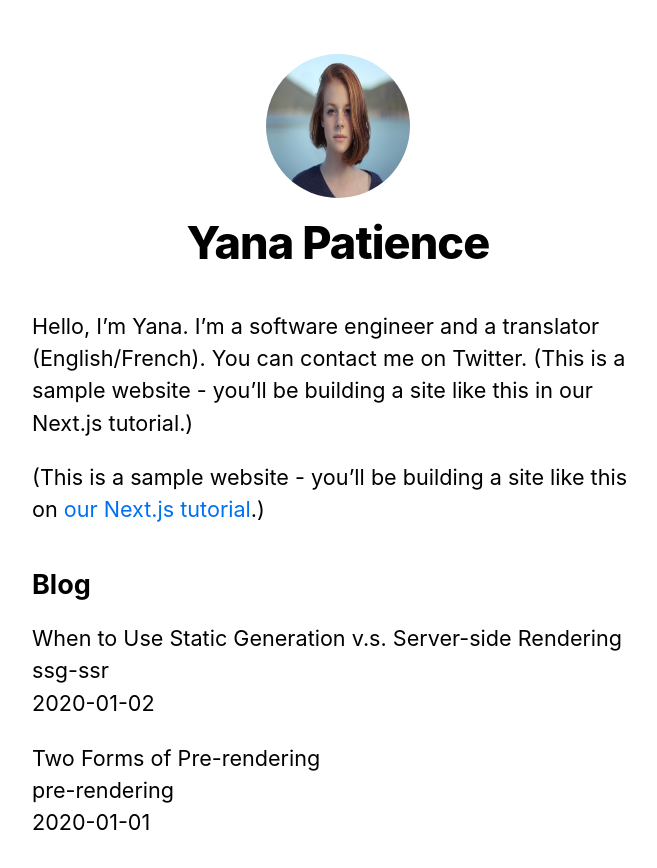
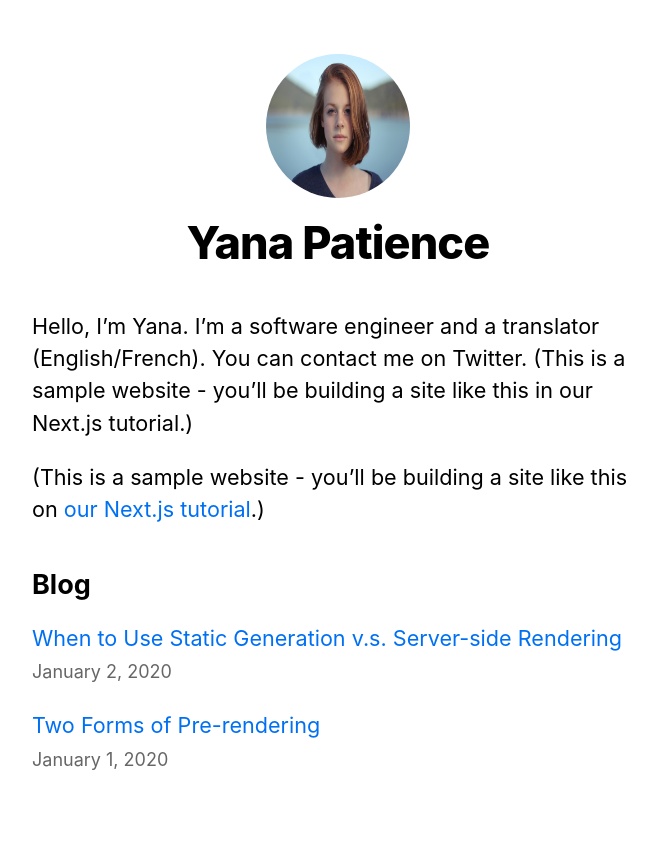
Before and after one commit to Bluette1/nextjs-blog, a Next.js app: page / in a window 1280 px wide. Shown: the top 868 px of the page, without its empty margins (302-959 px from the left). Built offline with nearby package versions, Linux system fonts and the light colour scheme.

Commit message:
Finish up `index.js`, add `API` route

```diff
--- /dev/null
+++ b/pages/api/hello.js
@@ -0,0 +1,3 @@
+export default function handler(req, res) {
+  res.status(200).json({ text: 'Hello' })
+}
--- a/pages/index.js
+++ b/pages/index.js
@@ -1,16 +1,18 @@
-import Head from 'next/head'
-import Layout, { siteTitle } from '../components/layout'
-import utilStyles from '../styles/utils.module.css'
+import Head from "next/head";
+import Layout, { siteTitle } from "../components/layout";
+import utilStyles from "../styles/utils.module.css";
+import Link from "next/link";
+import Date from "../components/date";
 
-import { getSortedPostsData } from '../lib/posts'
+import { getSortedPostsData } from "../lib/posts";
 
 export async function getStaticProps() {
-  const allPostsData = getSortedPostsData()
+  const allPostsData = getSortedPostsData();
   return {
     props: {
-      allPostsData
-    }
-  }
+      allPostsData,
+    },
+  };
 }
 
 export default function Home({ allPostsData }) {
@@ -20,11 +22,14 @@ export default function Home({ allPostsData }) {
         <title>{siteTitle}</title>
       </Head>
       <section className={utilStyles.headingMd}>
-        <p>Hello, I’m Yana. I’m a software engineer and a translator (English/French). You can contact me on Twitter.
-
-(This is a sample website - you’ll be building a site like this in our Next.js tutorial.)</p>
         <p>
-          (This is a sample website - you’ll be building a site like this on{' '}
+          Hello, I’m Yana. I’m a software engineer and a translator
+          (English/French). You can contact me on Twitter. (This is a sample
+          website - you’ll be building a site like this in our Next.js
+          tutorial.)
+        </p>
+        <p>
+          (This is a sample website - you’ll be building a site like this on{" "}
           <a href="https://nextjs.org/learn">our Next.js tutorial</a>.)
         </p>
       </section>
@@ -33,15 +38,17 @@ export default function Home({ allPostsData }) {
         <ul className={utilStyles.list}>
           {allPostsData.map(({ id, date, title }) => (
             <li className={utilStyles.listItem} key={id}>
-              {title}
+              <Link href={`/posts/${id}`}>
+                <a>{title}</a>
+              </Link>
               <br />
-              {id}
-              <br />
-              {date}
+              <small className={utilStyles.lightText}>
+                <Date dateString={date} />
+              </small>
             </li>
           ))}
         </ul>
       </section>
     </Layout>
-  )
+  );
 }
```
Also changed, not shown: pages/posts/[id].js (+8 -5 lines).
